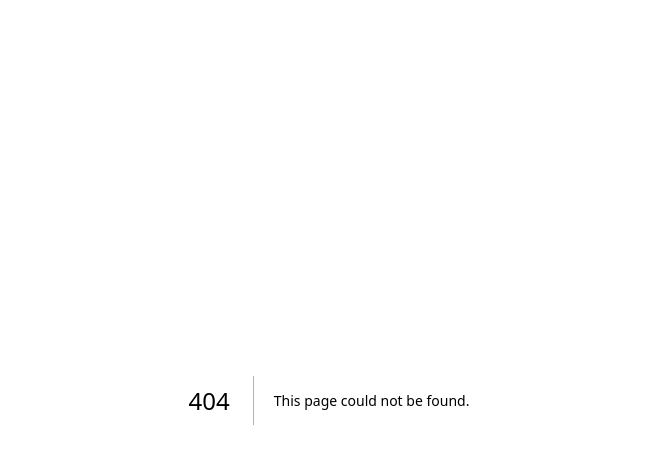
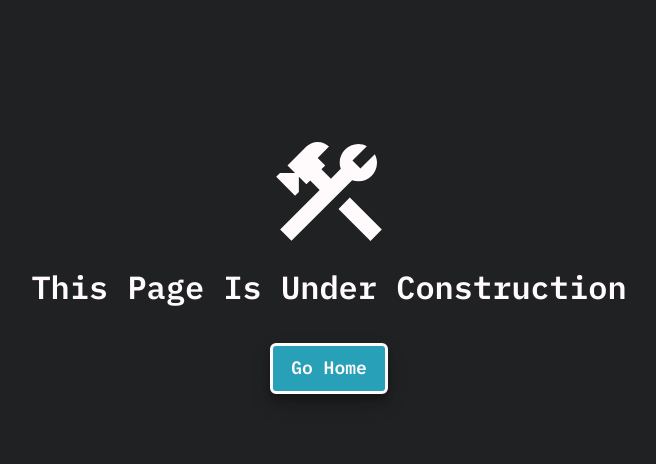
Before and after one commit to UpalBarua/my-portfolio, a Next.js app: page /projects in a window 1280 px wide. Before the commit this address had no page. Shown: the top 464 px of the page, without its empty margins (311-967 px from the left). Built offline with nearby package versions, Linux system fonts and the light colour scheme.

Commit message:
made the under construction page

```diff
--- /dev/null
+++ b/components/UnderConstruction/UnderConstruction.module.scss
@@ -0,0 +1,11 @@
+.UnderCon {
+  display: grid;
+  justify-items: center;
+  text-align: center;
+  gap: var(--spacing-300);
+  padding-block: 8rem;
+
+  .Icon {
+    font-size: 8rem;
+  }
+}
--- /dev/null
+++ b/components/UnderConstruction/UnderConstruction.tsx
@@ -0,0 +1,14 @@
+import { Button } from '../UI/Button/Button';
+import { Title } from '../UI/Title/Title';
+import { MdConstruction } from 'react-icons/md';
+import styles from './UnderConstruction.module.scss';
+
+export const UnderConstruction = () => {
+  return (
+    <section className={styles.UnderCon}>
+      <MdConstruction className={styles.Icon} />
+      <Title>This Page Is Under Construction</Title>
+      <Button type="primary">Go Home</Button>
+    </section>
+  );
+};
--- /dev/null
+++ b/pages/projects.tsx
@@ -0,0 +1,5 @@
+import { UnderConstruction } from '@/components/UnderConstruction/UnderConstruction';
+
+export default function projects() {
+  return <UnderConstruction />;
+}
```
